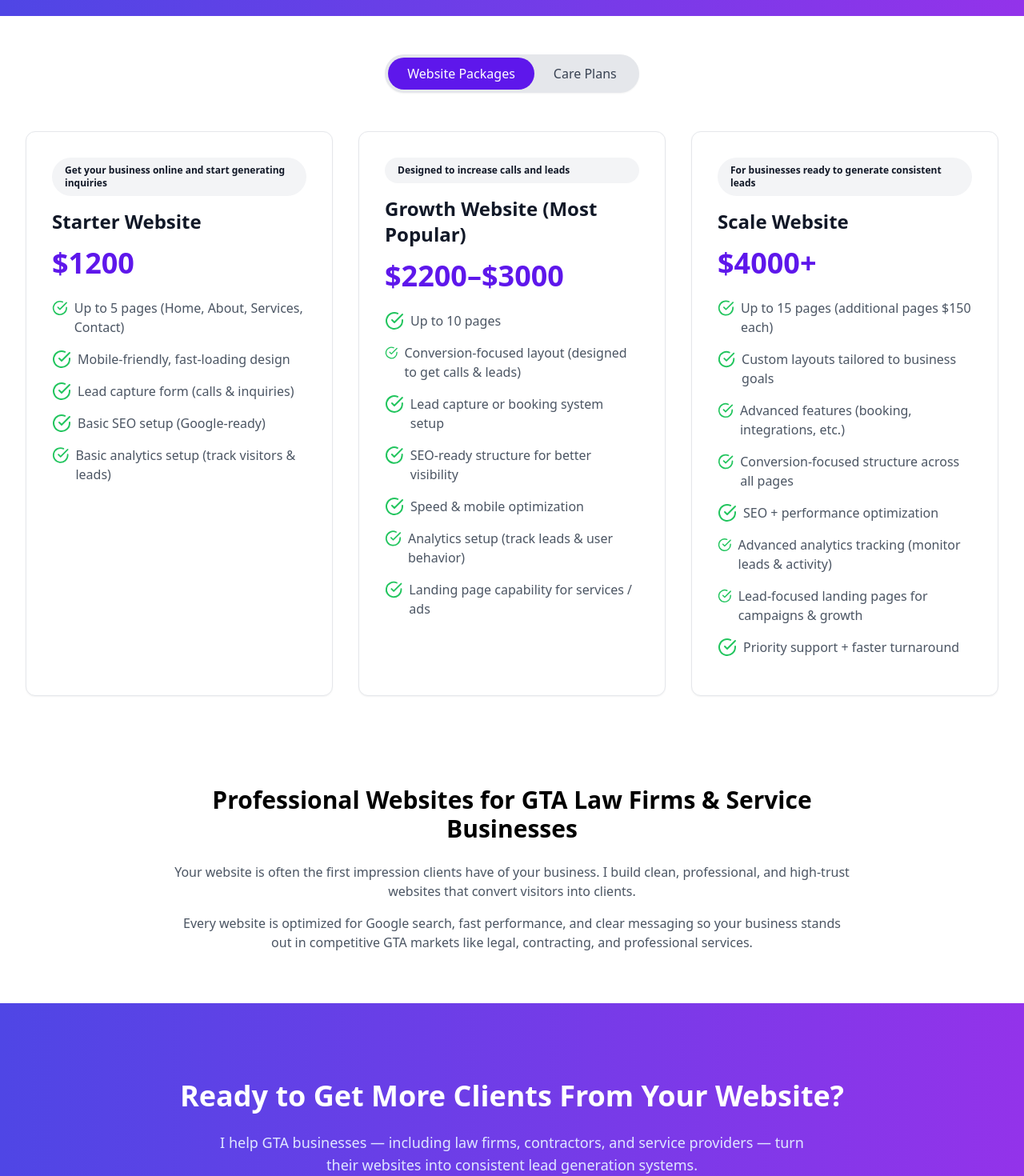
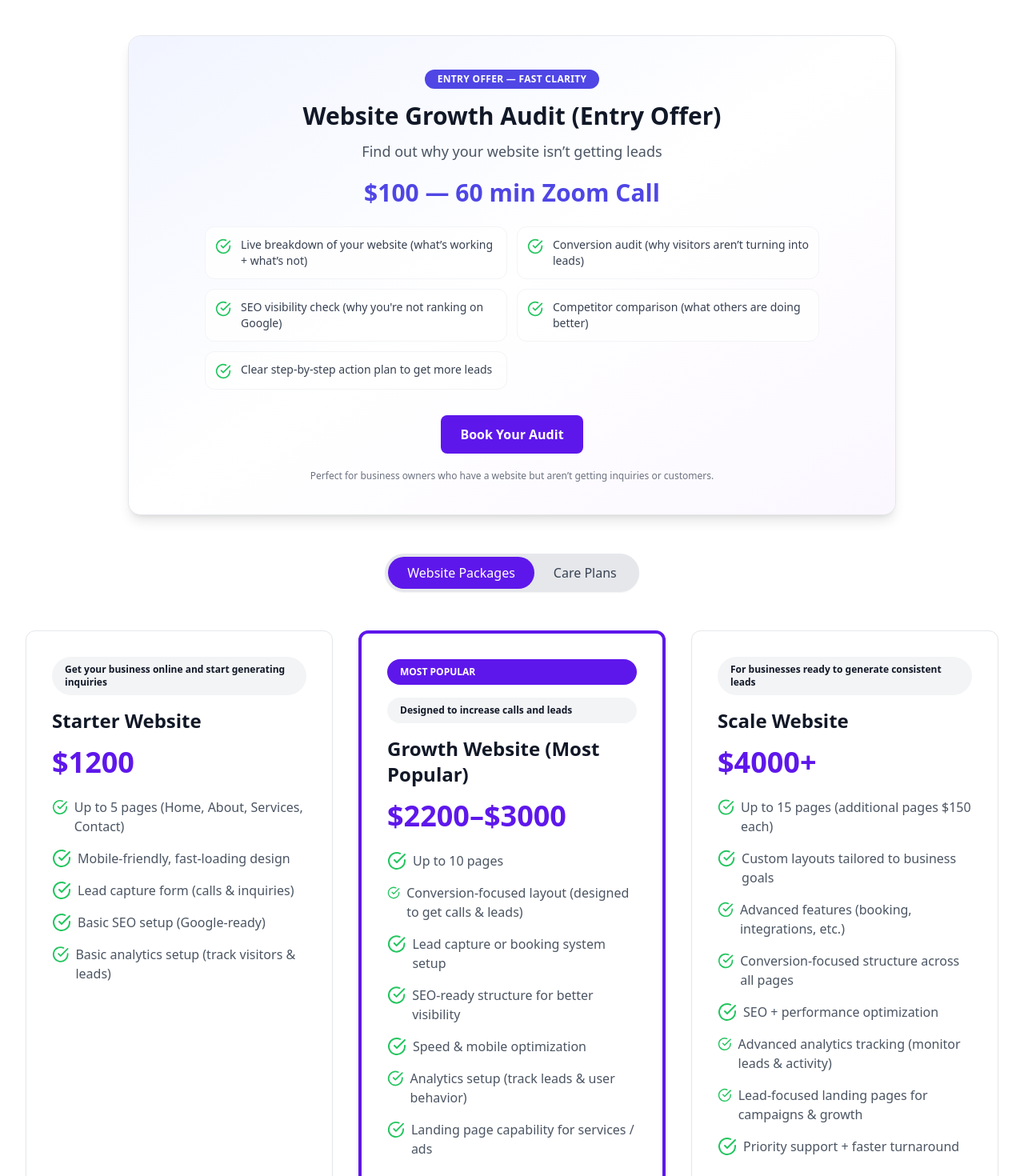
Before and after one commit to nav-commits/WebsiteBusiness, a React (Vite) app: page /services in a window 1280 px wide. Shown: the part 640-2110 px from the top of the page at 80% size. Built offline with nearby package versions, Linux system fonts and the light colour scheme.

Commit message:
added audit service

```diff
--- a/src/data/data.ts
+++ b/src/data/data.ts
@@ -1,6 +1,23 @@
 // src/data/services.ts
 
 export const services = [
+  // ================= ENTRY OFFER =================
+  {
+    category: "audit",
+    title: "Website Growth Audit (Entry Offer)",
+    tagline: "Find out why your website isn’t getting leads",
+    price: "$100 — 60 min Zoom Call",
+    features: [
+      "Live breakdown of your website (what’s working + what’s not)",
+      "Conversion audit (why visitors aren’t turning into leads)",
+      "SEO visibility check (why you're not ranking on Google)",
+      "Competitor comparison (what others are doing better)",
+      "Clear step-by-step action plan to get more leads",
+    ],
+    note:
+      "Perfect for business owners who have a website but aren’t getting inquiries or customers.",
+  },
+
   // ================= WEBSITE PACKAGES =================
   {
     category: "package",
@@ -57,7 +74,7 @@ export const services = [
     category: "care",
     title: "Basic Care Plan",
     tagline: "Keep your website running smoothly",
-    price: "$20/month",
+    price: "$49/month",
     features: ["Updates & backups", "Minor edits", "Basic monitoring"],
     support:
       "Essential maintenance to keep your website secure and updated.",
@@ -67,7 +84,7 @@ export const services = [
     category: "care",
     title: "Growth Care Plan",
     tagline: "Ongoing improvements and optimization",
-    price: "$75/month",
+    price: "$149/month",
     features: [
       "Everything in Basic",
       "Monthly improvements",
@@ -81,7 +98,7 @@ export const services = [
     category: "care",
     title: "Scale Care Plan",
     tagline: "Continuous growth and lead optimization",
-    price: "$150+/month",
+    price: "$250+/month",
     features: [
       "Everything in Growth",
       "Ongoing improvements",
--- a/src/pages/Services.tsx
+++ b/src/pages/Services.tsx
@@ -18,6 +18,7 @@ const fadeInUp = {
 const Services = () => {
   const [activeTab, setActiveTab] = useState<"packages" | "care">("packages");
 
+  const audit = services.find((s) => s.category === "audit");
   const packages = services.filter((s) => s.category === "package");
   const care = services.filter((s) => s.category === "care");
 
@@ -61,7 +62,7 @@ const Services = () => {
               className="text-xl md:text-2xl text-indigo-200 mb-10 leading-relaxed"
               variants={fadeInUp}
             >
-              I build professional, SEO-optimized websites for GTA businesses — including legal services, contractors, and local companies —
+              I build professional, SEO-optimized websites for GTA businesses —
               designed to convert visitors into qualified leads and client inquiries.
             </motion.p>
 
@@ -77,6 +78,80 @@ const Services = () => {
             </p>
           </motion.div>
         </motion.section>
+
+        {/* ================= AUDIT OFFER (REFINED SIZE) ================= */}
+        {audit && (
+          <motion.section
+            className="max-w-5xl mx-auto px-4 sm:px-6 lg:px-8 mt-14"
+            initial={fadeInUp.hidden}
+            whileInView={fadeInUp.visible}
+            viewport={{ once: true }}
+          >
+            <div className="relative overflow-hidden rounded-2xl border border-gray-200 bg-white shadow-lg">
+
+              {/* background accent */}
+              <div className="absolute inset-0 bg-gradient-to-br from-indigo-50 via-white to-purple-50 opacity-80" />
+
+              {/* reduced padding (THIS is the main change) */}
+              <div className="relative p-8 md:p-10 text-center">
+
+                {/* badge */}
+                <div className="inline-block mb-4 rounded-full bg-indigo-600 px-4 py-1 text-xs font-bold text-white tracking-wide">
+                  ENTRY OFFER — FAST CLARITY
+                </div>
+
+                {/* title */}
+                <h2 className="text-2xl md:text-3xl font-extrabold text-gray-900 mb-3 leading-tight">
+                  {audit.title}
+                </h2>
+
+                {/* tagline */}
+                <p className="text-base md:text-lg text-gray-600 max-w-xl mx-auto mb-5">
+                  {audit.tagline}
+                </p>
+
+                {/* price */}
+                <div className="text-2xl md:text-3xl font-bold text-indigo-600 mb-6">
+                  {audit.price}
+                </div>
+
+                {/* features */}
+                <div className="grid md:grid-cols-2 gap-3 max-w-3xl mx-auto text-left mb-8">
+                  {audit.features?.map((f, i) => (
+                    <div
+                      key={i}
+                      className="flex items-start gap-3 bg-white/80 border border-gray-100 rounded-xl p-3"
+                    >
+                      <CheckCircle className="h-5 w-5 text-green-500 mt-0.5 flex-shrink-0" />
+                      <span className="text-gray-700 text-sm">
+                        {f}
+                      </span>
+                    </div>
+                  ))}
+                </div>
+
+                {/* CTA */}
+                <div className="flex flex-col sm:flex-row justify-center gap-3">
+                  <Button
+                    href="https://calendly.com/navdeep-dhamrait94"
+                    className="px-6 py-3 text-base"
+                    variant="secondary"
+                  >
+                    Book Your Audit
+                  </Button>
+
+
+                </div>
+
+                {/* note */}
+                <p className="text-xs text-gray-500 mt-5 max-w-xl mx-auto">
+                  {audit.note}
+                </p>
+
+              </div>
+            </div>
+          </motion.section>
+        )}
 
         {/* ================= TABS ================= */}
         <motion.section
@@ -95,7 +170,7 @@ const Services = () => {
           />
         </motion.section>
 
-        {/* ================= GRID ================= */}
+        {/* ================= PACKAGES / CARE GRID ================= */}
         <motion.section
           className="py-12 max-w-7xl mx-auto px-4 sm:px-6 lg:px-8"
           initial={fadeInUp.hidden}
@@ -104,7 +179,7 @@ const Services = () => {
         >
           <div className="grid grid-cols-1 md:grid-cols-2 lg:grid-cols-3 gap-8">
             {getData().map((pkg, i) => {
-              const isPremium = pkg.title === "Growth Website";
+              const isPremium = pkg.title === "Growth Website (Most Popular)";
 
               return (
                 <motion.div
@@ -129,21 +204,17 @@ const Services = () => {
                       </div>
                     )}
 
-                    {pkg.tagline && (
                     <div className="inline-block mb-4 text-xs font-bold px-4 py-2 rounded-full bg-gray-100 text-gray-900">
                       {pkg.tagline}
                     </div>
-                    )}
 
                     <h3 className="text-2xl font-bold mb-4 text-gray-900">
                       {pkg.title}
                     </h3>
 
-                    {pkg.price && (
                     <p className="text-4xl font-bold text-[#5e17eb] mb-6">
                       {pkg.price}
                     </p>
-                    )}
 
                     <ul className="space-y-4 mb-4 flex-grow">
                       {pkg.features?.map((feature, idx) => (
@@ -160,25 +231,6 @@ const Services = () => {
           </div>
         </motion.section>
 
-        {/* ================= SEO SECTION ================= */}
-        <section className="py-16 bg-white">
-          <div className="max-w-4xl mx-auto px-6 text-center">
-            <h2 className="text-3xl font-bold mb-6">
-              Professional Websites for GTA Law Firms & Service Businesses
-            </h2>
-
-            <p className="text-gray-600 mb-4">
-              Your website is often the first impression clients have of your business.
-              I build clean, professional, and high-trust websites that convert visitors into clients.
-            </p>
-
-            <p className="text-gray-600">
-              Every website is optimized for Google search, fast performance, and clear messaging
-              so your business stands out in competitive GTA markets like legal, contracting, and professional services.
-            </p>
-          </div>
-        </section>
-
         {/* ================= CTA ================= */}
         <section className="py-24 bg-gradient-to-r from-indigo-600 to-purple-600 text-white">
           <div className="max-w-5xl mx-auto px-6 text-center">
@@ -187,8 +239,7 @@ const Services = () => {
             </h2>
 
             <p className="text-lg text-indigo-100 mb-10 max-w-3xl mx-auto">
-              I help GTA businesses — including law firms, contractors, and service providers —
-              turn their websites into consistent lead generation systems.
+              I help GTA businesses turn their websites into consistent lead generation systems.
             </p>
 
             <div className="flex flex-col sm:flex-row justify-center gap-4">
```
Lines whose indentation alone changed are shown as unchanged.
